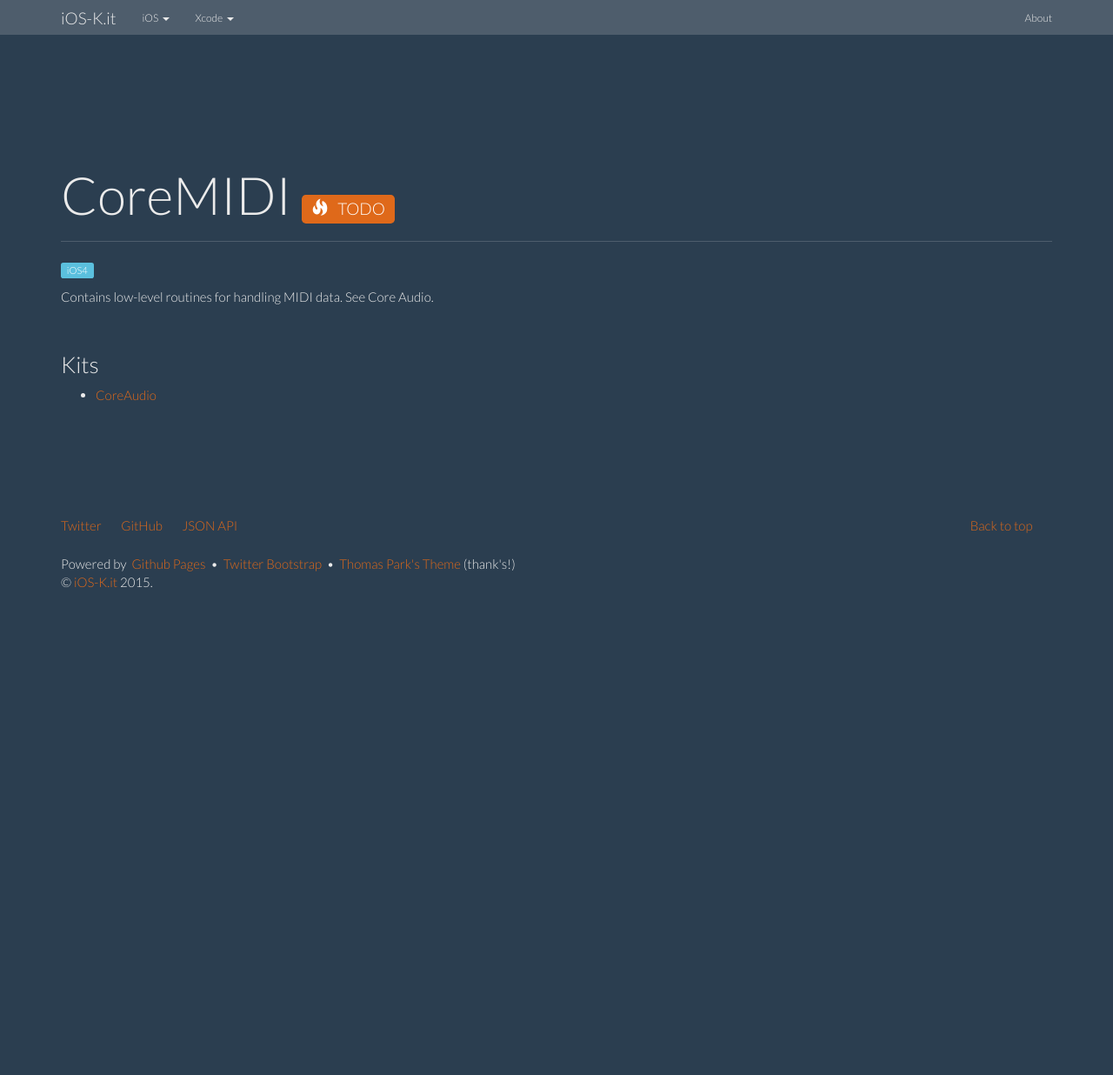
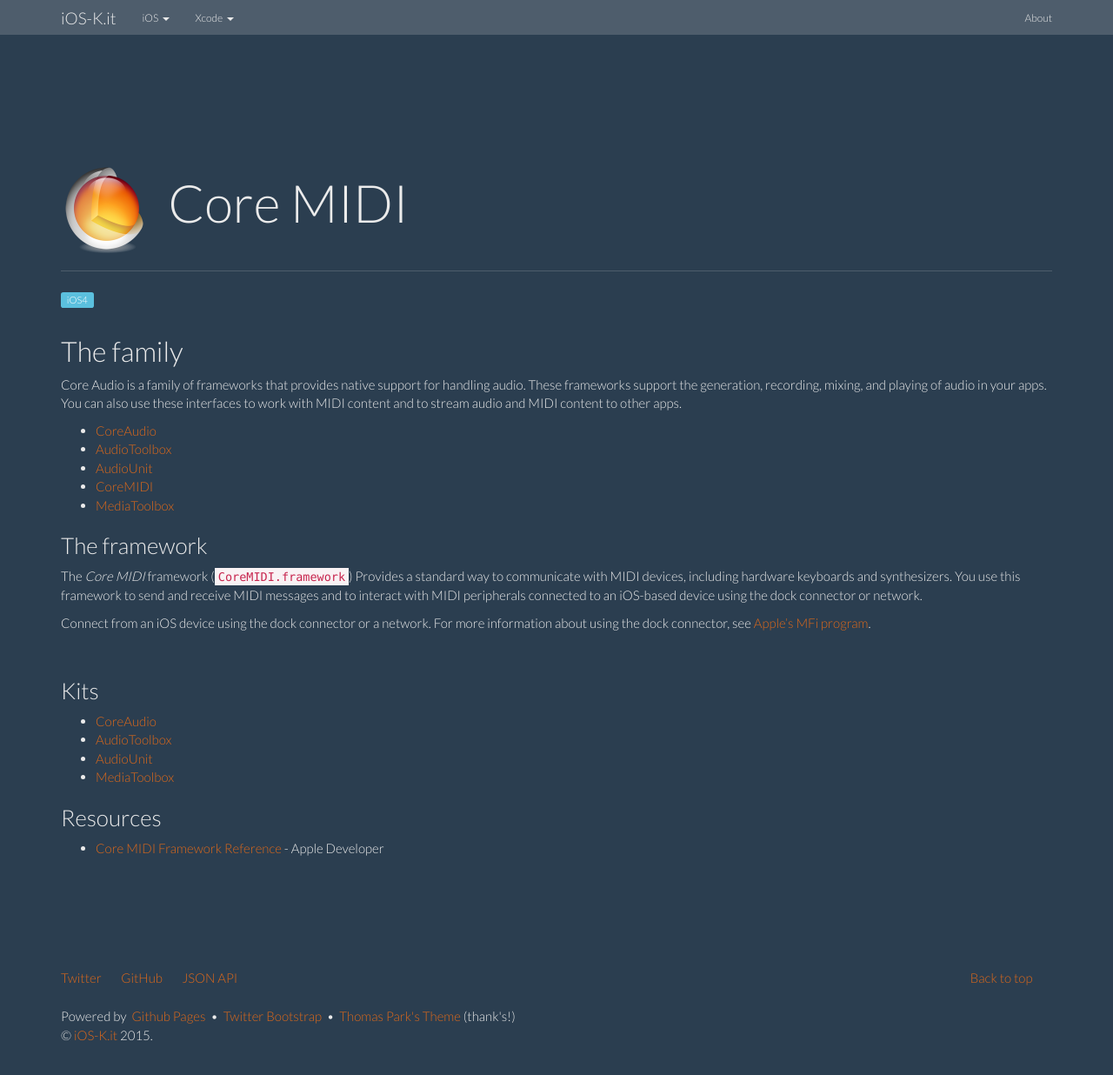
Before and after one commit to ioskit/ioskit.github.io, a Jekyll site: the page built from _kits/CoreMIDI.md, in a window 1280 px wide and 1276 px high. Shown: the top 1236 px of the window at 87% size. Built offline with Jekyll 4.4.1, drawn with Linux system fonts in a browser that asks for light colours; nearby versions of some CDN libraries.

Commit message:
Kit: CoreMIDI.

```diff
--- a/_kits/CoreMIDI.md
+++ b/_kits/CoreMIDI.md
@@ -1,18 +1,39 @@
 ---
 layout: kit
-name: 'CoreMIDI'
+name: 'Core MIDI'
 id: coremidi
-status: TODO
+status:
+type: kit
 since: iOS4
+icon: /resources/images/kits/CoreAudio/core-audio.png
 prefixe: 'MIDI'
-abstract: "Contains low-level routines for handling MIDI data. See Core Audio."
+abstract: "Contains low-level routines for handling MIDI data."
 kits:
  - CoreAudio
-links__:
+ - AudioToolbox
+ - AudioUnit
+ - MediaToolbox
+links:
  - link:
-     name: 'aaa'
-     url: bbb
-     description: 'ccc'
+     name: 'Core MIDI Framework Reference'
+     url: https://developer.apple.com/library/ios/documentation/MusicAudio/Reference/CACoreMIDIRef/_index.html
+     description: ' - Apple Developer'
+     type: reference
 ---
 
-Contains low-level routines for handling MIDI data. See Core Audio.
+## The family
+
+Core Audio is a family of frameworks that provides native support for handling audio. These frameworks support the generation, recording, mixing, and playing of audio in your apps. You can also use these interfaces to work with MIDI content and to stream audio and MIDI content to other apps.
+
+* [CoreAudio](/CoreAudio)
+* [AudioToolbox](/AudioToolbox)
+* [AudioUnit](/AudioUnit)
+* [CoreMIDI](/CoreMIDI)
+* [MediaToolbox](/MediaToolbox)
+
+
+### The framework
+
+The *Core MIDI* framework (`CoreMIDI.framework`) Provides a standard way to communicate with MIDI devices, including hardware keyboards and synthesizers. You use this framework to send and receive MIDI messages and to interact with MIDI peripherals connected to an iOS-based device using the dock connector or network.
+
+Connect from an iOS device using the dock connector or a network. For more information about using the dock connector, see [Apple’s MFi program](http://developer.apple.com/programs/mfi/).
```
Also changed, not shown: _kits/AudioToolbox.md (+18 -0 lines), _kits/AudioUnit.md (+19 -1 lines), _kits/MediaToolbox.md (+17 -0 lines).
